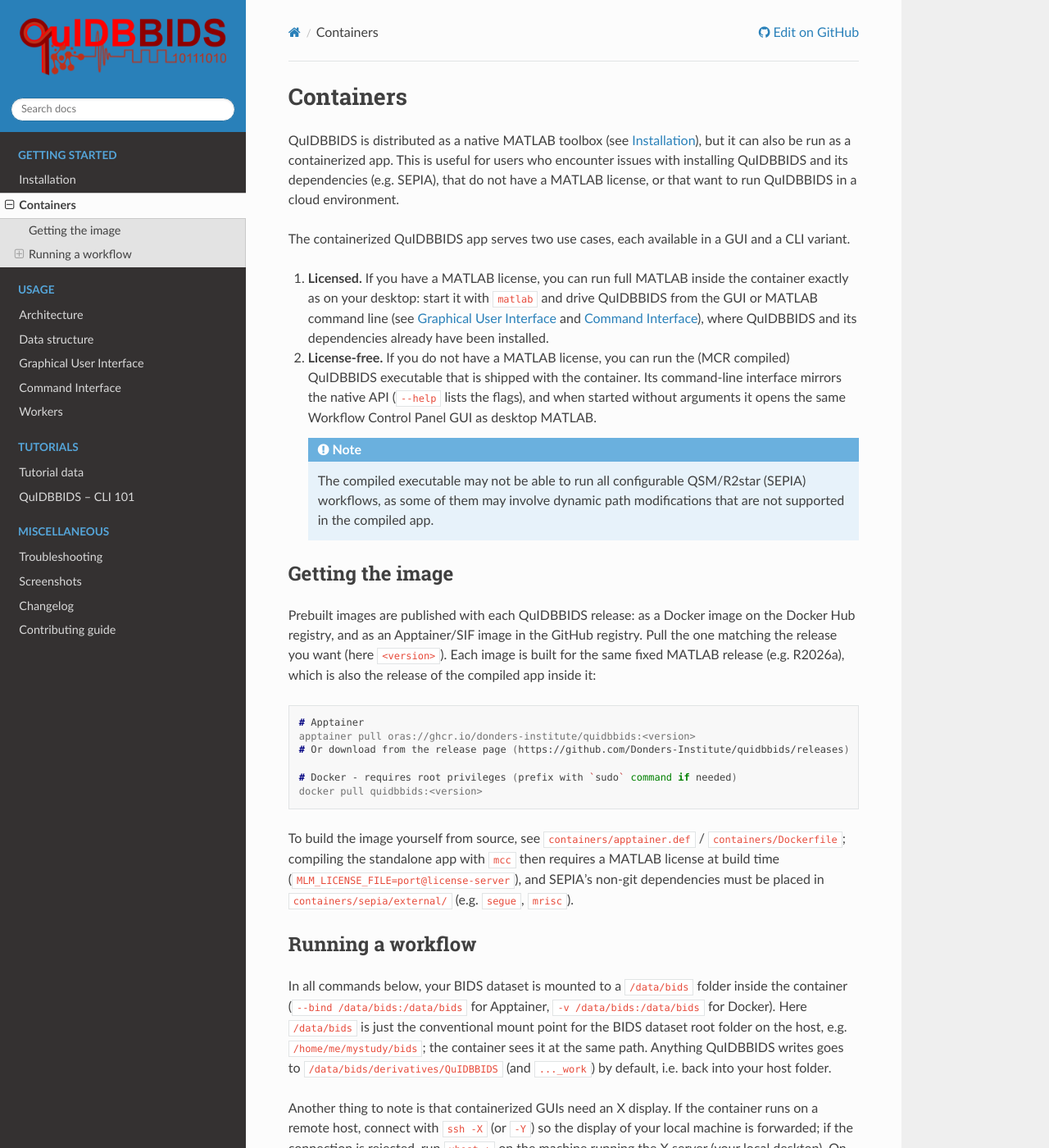
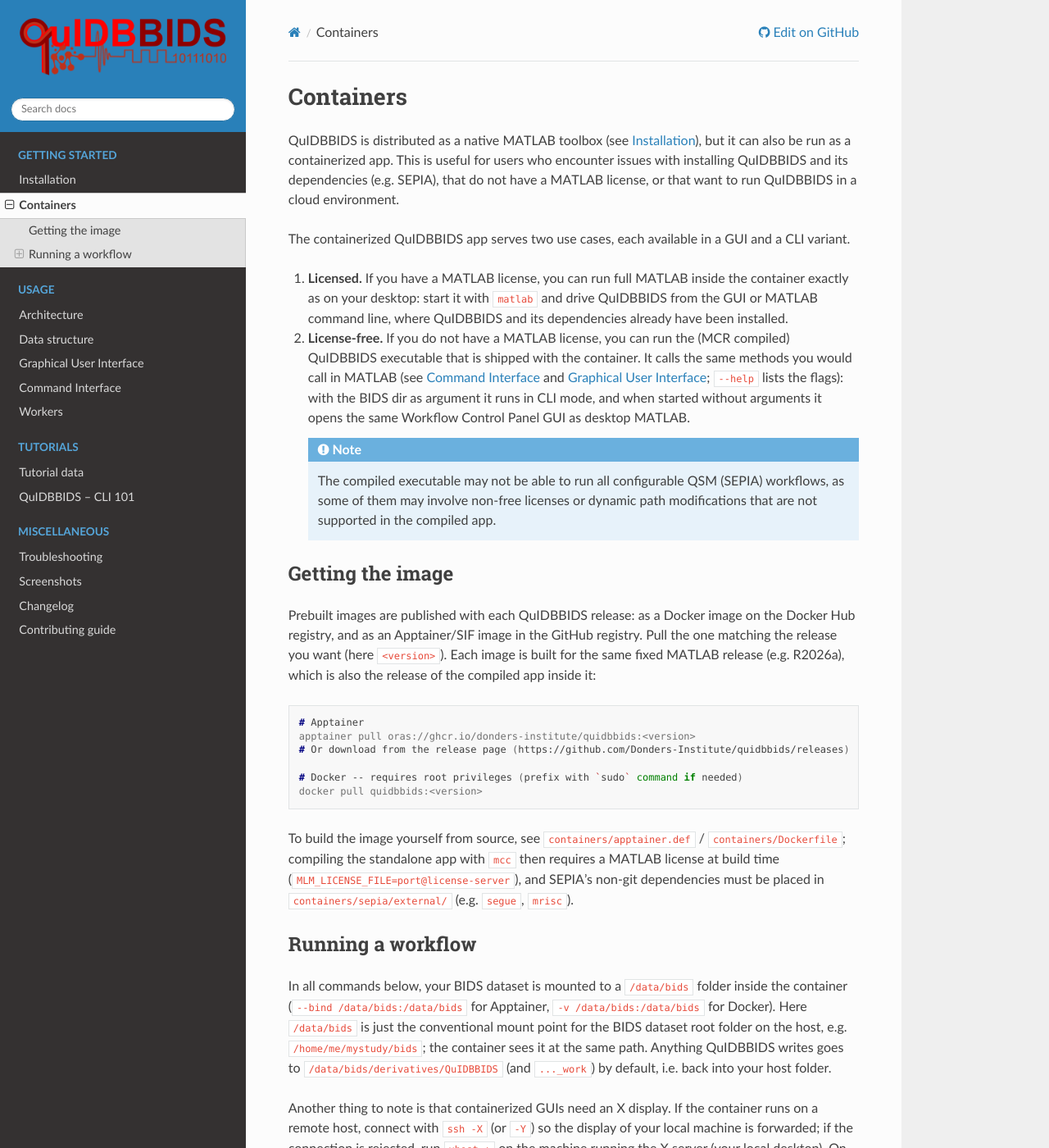
Before and after one commit to Donders-Institute/quidbbids, a Sphinx documentation site: the page built from docs/containers.rst, in a window 1280 px wide and 1400 px high. Shown: the whole window at 82% size. Built offline with Sphinx 7.4.7 and the Read the Docs theme 3.1.0, drawn with Linux system fonts in a browser that asks for light colours; pages that are not in the unit, such as notebooks, are missing from menus; some of the changed text lies outside the part shown.

Commit message:
Container: fix compiled MCR app (Java-free sysprop), and add FANSI as a submodule
Update user docs

```diff
--- a/README.rst
+++ b/README.rst
@@ -17,7 +17,7 @@
 - Longitudinal Relaxation (R1, both based on variable flip angle GRE and MP2RAGE acquisitions in combination with transmit field B1 maps)
 - Effective Transverse Relaxation (R2*)
 - Magnetic Susceptibility (QSM)
-- Multi-compartment relaxometry Myelin Water Imaging (MCR-MWI - based on VFA acquisition)
+- Multi-compartment relaxometry Myelin Water Imaging (MCR-MWI -- based on VFA acquisition)
 
 QuIDBBIDS uses a novel declarative framework in which users specify desired (biomarker) outputs, and the software dynamically builds and executes the
 necessary workflow from a library of modular "workers".
--- a/docs/containers.rst
+++ b/docs/containers.rst
@@ -8,16 +8,16 @@
 The containerized QuIDBBIDS app serves two use cases, each available in a GUI and a CLI variant.
 
 1. **Licensed.** If you have a MATLAB license, you can run full MATLAB inside the container exactly as on
-   your desktop: start it with ``matlab`` and drive QuIDBBIDS from the GUI or MATLAB command line (see
-   :doc:`GUI` and :doc:`CLI`), where QuIDBBIDS and its dependencies already have been installed.
+   your desktop: start it with ``matlab`` and drive QuIDBBIDS from the GUI or MATLAB command line, where
+   QuIDBBIDS and its dependencies already have been installed.
 
 2. **License-free.** If you do not have a MATLAB license, you can run the (MCR compiled) QuIDBBIDS executable
-   that is shipped with the container. Its command-line interface mirrors the native API (``--help`` lists
-   the flags), and when started without arguments it opens the same Workflow Control Panel GUI as desktop
-   MATLAB.
+   that is shipped with the container. It calls the same methods you would call in MATLAB (see :doc:`CLI` and
+   :doc:`GUI`; ``--help`` lists the flags): with the BIDS dir as argument it runs in CLI mode, and when
+   started without arguments it opens the same Workflow Control Panel GUI as desktop MATLAB.
 
-   .. note:: The compiled executable may not be able to run all configurable QSM/R2star (SEPIA) workflows, as
-      some of them may involve dynamic path modifications that are not supported in the compiled app.
+   .. note:: The compiled executable may not be able to run all configurable QSM (SEPIA) workflows, as some of
+      them may involve non-free licenses or dynamic path modifications that are not supported in the compiled app.
 
 Getting the image
 -----------------
@@ -33,7 +33,7 @@
    apptainer pull oras://ghcr.io/donders-institute/quidbbids:<version>
    # Or download from the release page (https://github.com/Donders-Institute/quidbbids/releases)
 
-   # Docker - requires root privileges (prefix with `sudo` command if needed)
+   # Docker -- requires root privileges (prefix with `sudo` command if needed)
    docker pull quidbbids:<version>
 
 To build the image yourself from source, see ``containers/apptainer.def`` / ``containers/Dockerfile``;
@@ -83,7 +83,7 @@
 The default run command executes the compiled QuIDBBIDS app, without launching a MATLAB window (no license
 needed at run time). With no arguments it opens the Workflow Control Panel GUI (folder picker, as in
 :doc:`GUI`): you pick the BIDS dataset, choose the deliverables and settings in the panel, and press start
-to run the workflow - all the same as in desktop MATLAB:
+to run the workflow -- all the same as in desktop MATLAB:
 
 .. code-block:: console
 
```
Also changed, not shown: other parts of docs/containers.rst (+3 -3 lines), docs/installation.rst (+4 -4 lines), .gitmodules, 6 other files.
